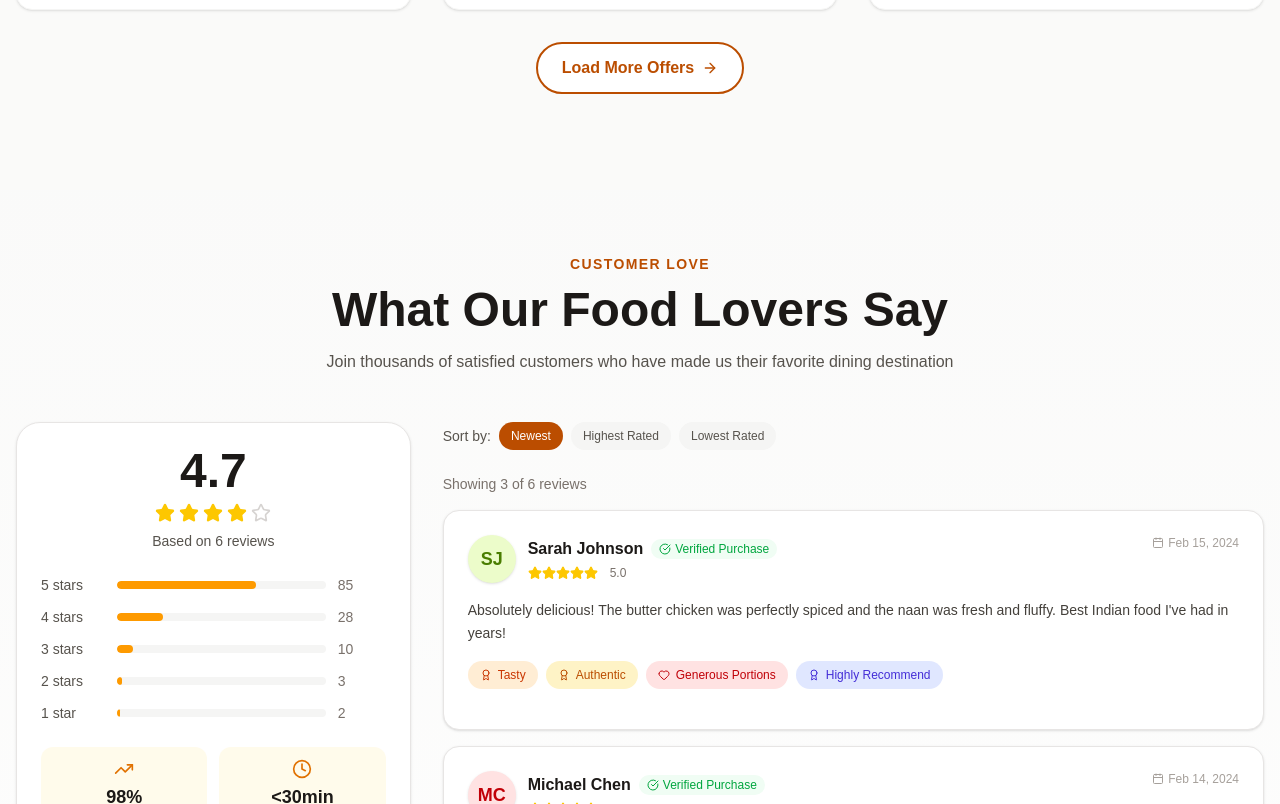
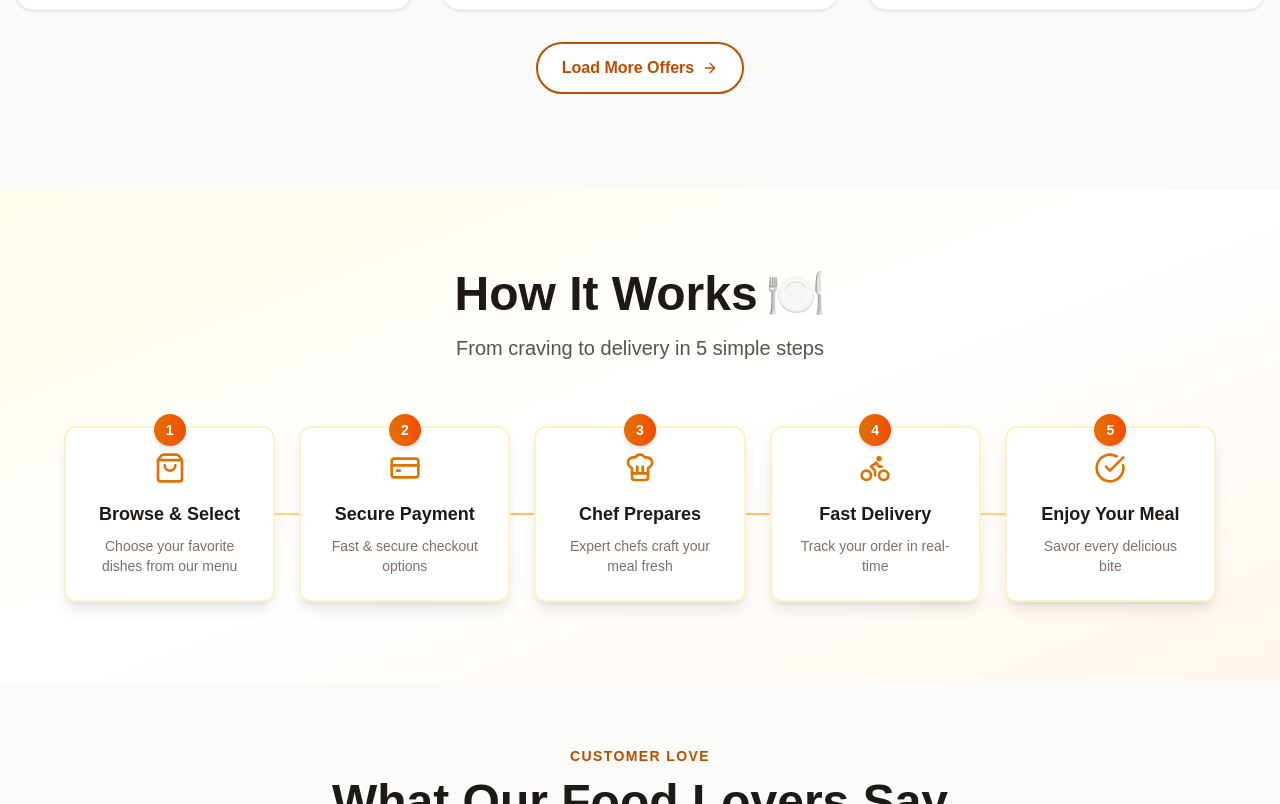
Before and after one commit to ujjwalnp/MoodMeals, a Next.js app: page / in a window 1280 px wide. Shown: the part 1996-2800 px from the top of the page. Built offline with nearby package versions, Linux system fonts and the light colour scheme; no server answers.

Commit message:
feat: add food order flow component

```diff
--- a/app/page.tsx
+++ b/app/page.tsx
@@ -1,15 +1,13 @@
 
-import Link from "next/link";
-import { ArrowRight } from "lucide-react";
 import Navbar from "@/components/Navbar";
 import HeroSection from "@/components/HeroSection";
-import MenuItemCard from "@/components/MenuItemCard";
 import { menuItems } from "@/data/menuData";
 import CTASection from "@/components/CTASection";
 import Footer from "@/components/Footer";
 import ReviewSection from "@/components/ReviewSection";
 import { featuredReviews, reviewStats } from "@/data/reviewData";
 import FeaturedOffers from "@/components/FeaturedOffers";
+import FoodOrderFlow from "@/components/FoodOrderFlow";
 
 export default function Home() {
 
@@ -17,10 +15,10 @@ export default function Home() {
     <main className="bg-stone-50 min-h-screen">
       <Navbar />
       <HeroSection />
-
       {/* Featured Offers Section */}
       <FeaturedOffers offers={menuItems.slice(0, 6)} />
 
+      <FoodOrderFlow />
       {/* Review Section */}
       <ReviewSection
         reviews={featuredReviews}
--- a/components/CTASection.tsx
+++ b/components/CTASection.tsx
@@ -1,3 +1,6 @@
+
+"use client";
+
 import React from 'react';
 import Link from 'next/link';
 import { UtensilsCrossed, ChefHat, Pizza, Sparkles } from 'lucide-react';
--- /dev/null
+++ b/components/FoodOrderFlow.tsx
@@ -0,0 +1,122 @@
+"use client";
+
+import React from 'react';
+import {
+  ShoppingBag,
+  CreditCard,
+  ChefHat,
+  Bike,
+  CheckCircle,
+  Clock,
+  Heart,
+  Star
+} from 'lucide-react';
+
+interface Step {
+  id: number;
+  title: string;
+  description: string;
+  icon: React.ReactNode;
+}
+
+const FoodOrderFlow: React.FC = () => {
+  const steps: Step[] = [
+    {
+      id: 1,
+      title: "Browse & Select",
+      description: "Choose your favorite dishes from our menu",
+      icon: <ShoppingBag className="h-8 w-8" />,
+    },
+    {
+      id: 2,
+      title: "Secure Payment",
+      description: "Fast & secure checkout options",
+      icon: <CreditCard className="h-8 w-8" />,
+    },
+    {
+      id: 3,
+      title: "Chef Prepares",
+      description: "Expert chefs craft your meal fresh",
+      icon: <ChefHat className="h-8 w-8" />,
+    },
+    {
+      id: 4,
+      title: "Fast Delivery",
+      description: "Track your order in real-time",
+      icon: <Bike className="h-8 w-8" />,
+    },
+    {
+      id: 5,
+      title: "Enjoy Your Meal",
+      description: "Savor every delicious bite",
+      icon: <CheckCircle className="h-8 w-8" />,
+    },
+  ];
+
+  return (
+    <section className="py-20 px-4 bg-gradient-to-br from-amber-50 via-white to-orange-50">
+      <div className="max-w-6xl mx-auto">
+        {/* Header */}
+        <div className="text-center mb-16">
+          <h2 className="text-4xl md:text-5xl font-bold text-stone-900 mb-4">
+            How It Works
+            <span className="inline-block ml-2">🍽️</span>
+          </h2>
+          <p className="text-xl text-stone-600 max-w-2xl mx-auto">
+            From craving to delivery in 5 simple steps
+          </p>
+        </div>
+
+        {/* Steps */}
+        <div className="relative">
+          {/* Connection line (desktop) */}
+          <div className="hidden lg:block absolute top-1/2 left-0 right-0 h-0.5 bg-gradient-to-r from-amber-200 via-orange-300 to-amber-200 transform -translate-y-1/2"></div>
+
+          {/* Steps grid */}
+          <div className="grid grid-cols-1 md:grid-cols-2 lg:grid-cols-5 gap-6 relative">
+            {steps.map((step, index) => (
+              <div key={step.id} className="relative">
+                {/* Step card */}
+                <div className="bg-white rounded-xl p-6 text-center shadow-lg hover:shadow-xl transition-all duration-300 hover:-translate-y-1 border-2 border-amber-100">
+                  {/* Step number badge */}
+                  <div className="absolute -top-3 left-1/2 transform -translate-x-1/2">
+                    <div className="w-8 h-8 rounded-full bg-gradient-to-r from-amber-600 to-orange-600 text-white flex items-center justify-center text-sm font-bold shadow-md">
+                      {step.id}
+                    </div>
+                  </div>
+
+                  {/* Icon */}
+                  <div className="mb-4 text-amber-600 flex justify-center">
+                    {step.icon}
+                  </div>
+
+                  {/* Title */}
+                  <h3 className="font-bold text-lg text-stone-900 mb-2">
+                    {step.title}
+                  </h3>
+
+                  {/* Description */}
+                  <p className="text-sm text-stone-500">
+                    {step.description}
+                  </p>
+                </div>
+
+                {/* Arrow connector (mobile/tablet) */}
+                {index < steps.length - 1 && (
+                  <div className="hidden md:block lg:hidden absolute -right-3 top-1/2 transform -translate-y-1/2">
+                    <div className="w-6 h-6 bg-amber-500 rounded-full flex items-center justify-center text-white text-sm">
+                      →
+                    </div>
+                  </div>
+                )}
+              </div>
+            ))}
+          </div>
+        </div>
+
+      </div>
+    </section>
+  );
+};
+
+export default FoodOrderFlow;
```
